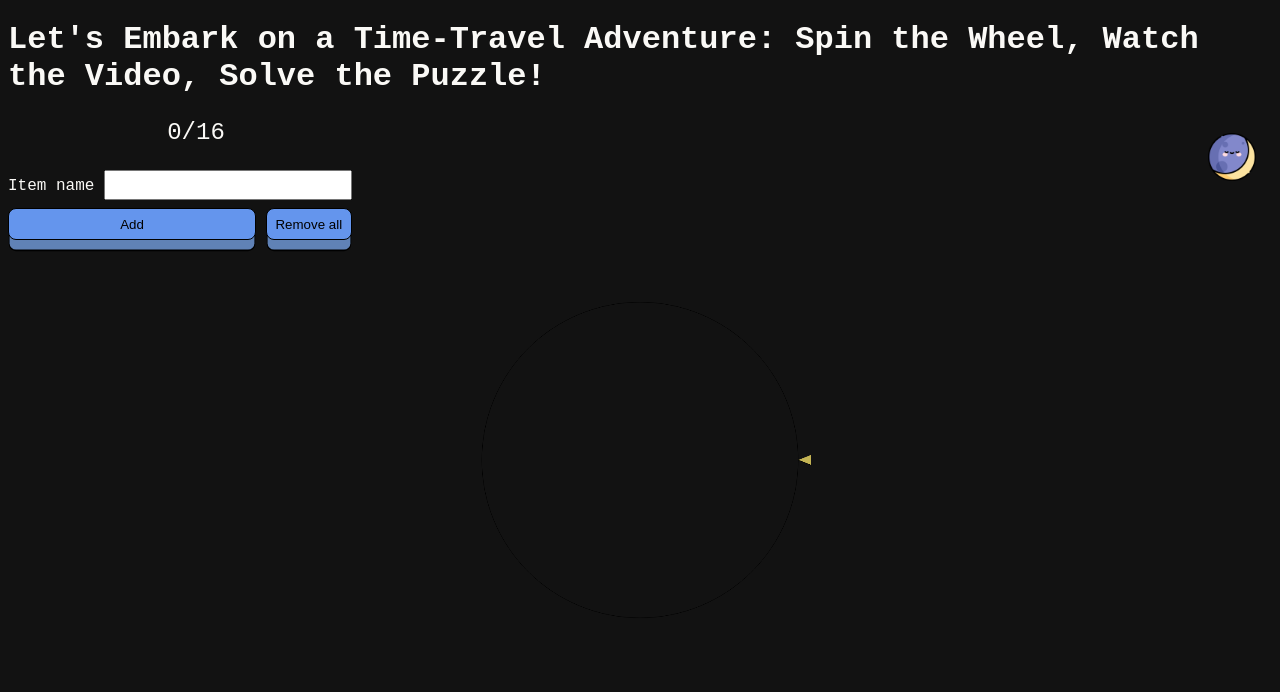
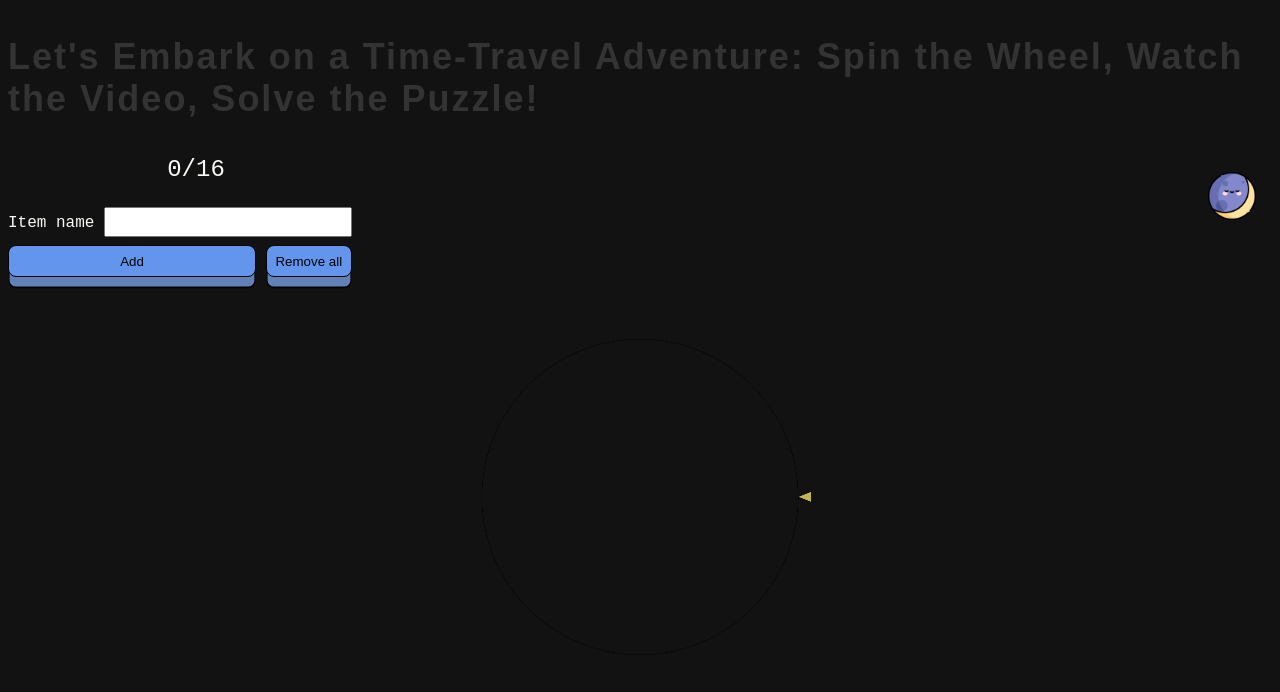
Before and after one commit to atiwary17/TimeTraveler-Tales, a website built with webpack: page index.html in a window 1280 px wide. Built offline with nearby package versions, Linux system fonts and the light colour scheme.

Commit message:
Update app.css

```diff
--- a/app.css
+++ b/app.css
@@ -3,7 +3,13 @@ body {
   color: #faf9f6;
   transition-duration: 3s;
 }
-
+h1 {
+    font-family: 'Elephant', sans-serif;
+    font-size: 36px;
+    color: #333;
+    letter-spacing: 2px;
+    margin: 1em 0;
+}
 button {
   cursor: pointer;
 }
```
